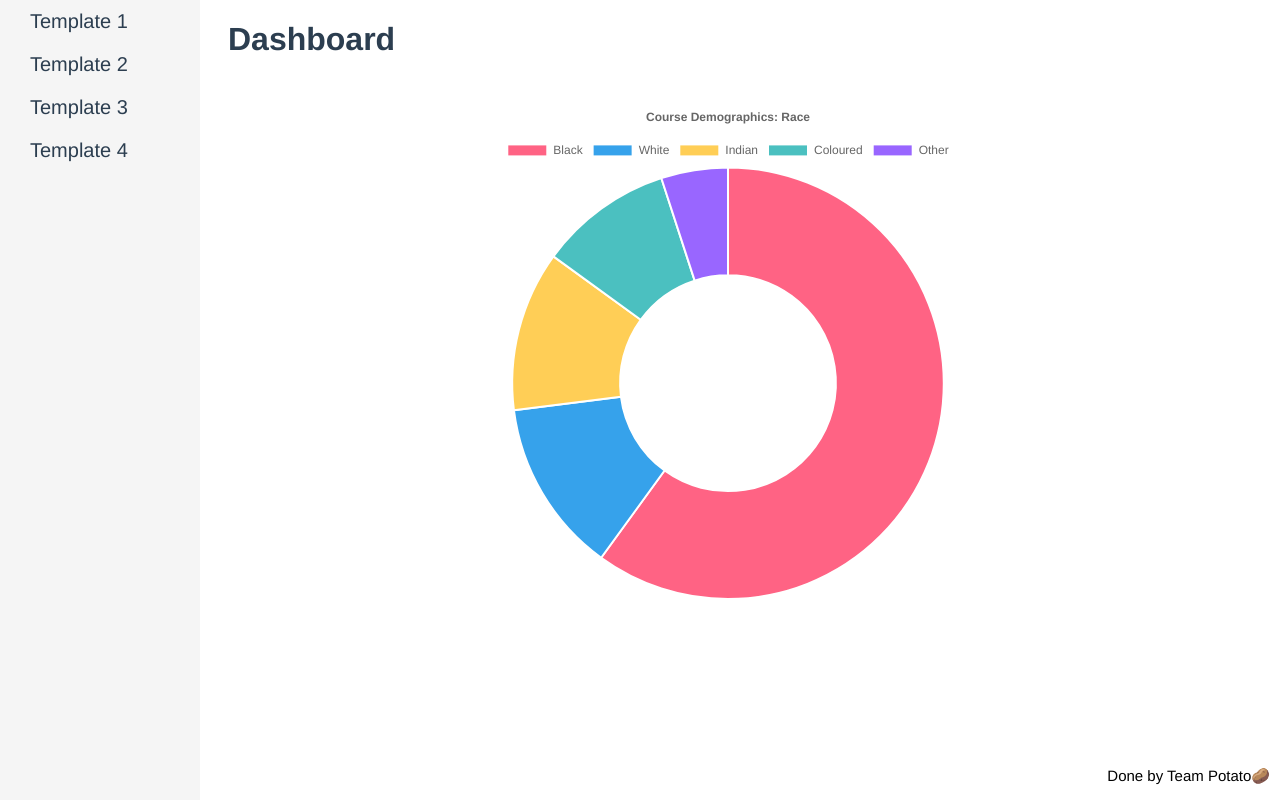
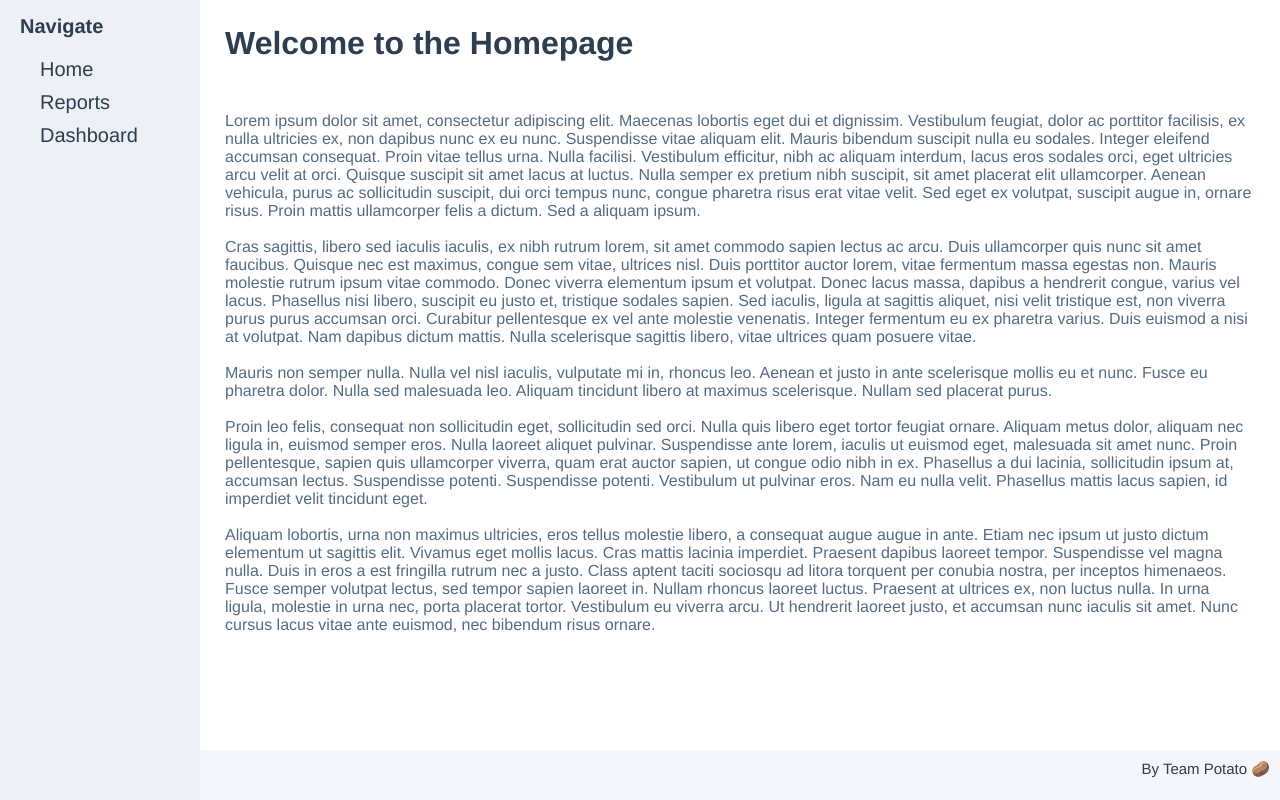
Before and after one commit to nishai/SDP-Dashboard-frontend, a Vue app: page /#/ in a window 1280 px wide. Built offline with nearby package versions, Linux system fonts and the light colour scheme.

Commit message:
Routing support for multiple pages, updated css, example component which has data passed to it (Heading.vue)

```diff
--- a/src/App.vue
+++ b/src/App.vue
@@ -1,41 +1,68 @@
 <template>
   <div id="app">
     <Sidebar/>
-    <Dashboard/>
-    <div id = "footer" class="footer">
-        <p>Done by Team Potato🥔</p>
+    <div id="app-content">
+      <router-view id="app-view"></router-view>
+      <div id="footer" class="footer">
+          <p>By Team Potato 🥔</p>
+      </div>
     </div>
-    <Chart/>
   </div>
 </template>
 
 <script>
-import Sidebar from './components/Sidebar';
-import Dashboard from './components/Dashboard';
-import Chart from './components/Chart';
+import Sidebar from './components/Sidebar.vue';
 
 export default {
   name: 'App',
   components: {
     Sidebar,
-    Dashboard,
-    Chart,
   },
 };
 </script>
 
 <style>
+
+html,body {
+  height:100%;
+  width: 100%;
+}
+
+* {
+  margin: 0;
+  padding: 0;
+  /* border: 1px solid black; */
+}
+
 #app {
   font-family: 'Avenir', Helvetica, Arial, sans-serif;
   -webkit-font-smoothing: antialiased;
   -moz-osx-font-smoothing: grayscale;
+  width: 100%;
+  height: 100%;
 }
 
 #footer {
-  position: fixed;
   right: 0;
-  bottom: 0;
-  padding-right: 10px;
+  padding: 10px;  /* padding is added on to width */
+  width: calc(100% - 20px); /* make sure to keep up to date with sidebar */
+  margin-left: 0px; /* make sure to keep up to date with sidebar */
+
+  color: #2c3e50;
+  text-align: right;
+  background: #f4f6fb;
   font-size: 15px;
+  height: 30px;
 }
+
+#app-content {
+    margin-left: 200px;
+    width: calc(100% - 200px);
+    height: 100%;
+}
+
+#app-view {
+    min-height: calc(100% - 30px - 2*10px);
+}
+
 </style>
--- a/src/components/Chart.vue
+++ b/src/components/Chart.vue
@@ -40,9 +40,14 @@ export default {
 </script>
 
 <style>
-#chart_div {
-    margin-left: 200px;
-    padding: 20px;
-    width: 1000px;
-}
+/* #chart_div { */
+    /* margin-left: 200px;
+    width: calc(100% - 200px);
+    height: 100%;
+    border: 1px solid black; */
+/* } */
+/* #chart { */
+    /* width: 400px; */
+    /* border: 1px solid red; */
+/* } */
 </style>
--- a/src/components/Dashboard.vue
+++ /dev/null
@@ -1,20 +0,0 @@
-<template>
-    <div id="stuff">
-      <h1>Dashboard</h1>
-    </div>
-</template>
-
-<script>
-export default {
-  name: 'Dashboard',
-};
-</script>
-
-<style>
-
-#stuff {
-  margin-left: 200px;
-  padding-left: 20px;
-  color: #2c3e50;
-}
-</style>
--- /dev/null
+++ b/src/components/Heading.vue
@@ -0,0 +1,22 @@
+<template>
+    <div id="heading">
+      <h1>{{ heading_text }}</h1>
+    </div>
+</template>
+
+<script>
+export default {
+  name: 'Heading',
+  props: {
+    heading_text: String
+  },
+};
+</script>
+
+<style>
+
+#heading {
+  padding: 25px;
+  color: #2c3e50;
+}
+</style>
--- a/src/components/Sidebar.vue
+++ b/src/components/Sidebar.vue
@@ -1,15 +1,32 @@
 <template>
     <div id="sidebar" class="sidenav">
-      <a href="#">Template 1</a>
-      <a href="#">Template 2</a>
-      <a href="#">Template 3</a>
-      <a href="#">Template 4</a>
+      <div id=sidebar_heading> Navigate </div>
+      <div id="sidebar_links" v-for="item in links" :key="item.path">
+        <router-link :to="item.path"> {{ item.name }} </router-link>
+      </div>
     </div>
 </template>
 
 <script>
 export default {
   name: 'Sidebar',
+  data() {
+    return { links: [
+        {
+          name: "Home",
+          path: "/"
+        },
+        {
+          name: "Reports",
+          path: "/reports"
+        },
+        {
+          name: "Dashboard",
+          path: "/dashboard"
+        },
+      ],
+    };
+  },
 };
 </script>
 
@@ -19,18 +36,27 @@ export default {
   left: 0;
   height: 100%;
   width: 200px;
+
   position: fixed;
   position: fixed;
-  background-color:whitesmoke;
+  background-color:#edf0f4;
+
+  color: #2c3e50;
+  font-size: 20px;
+  display: block;
 }
 
 #sidebar a{
-  font-family: 'Avenir', Helvetica, Arial, sans-serif;
   color: #2c3e50;
   font-size: 20px;
-  padding: 10px 30px;
+  padding: 5px 40px;
   text-decoration: none;
   display: block;
 }
 
+#sidebar_heading {
+  font-weight: bold;
+  padding: 15px 20px;
+}
+
 </style>
--- /dev/null
+++ b/src/pages/Dashboard.vue
@@ -0,0 +1,27 @@
+<template>
+  <div id="dashboard">
+    <Heading heading_text="Example Dashboard"></Heading>
+    <p id="content"> This is just an example page </p>
+    <Chart></Chart>
+  </div>
+</template>
+
+<script>
+import Heading from '../components/Heading.vue';
+import Chart from '../components/Chart.vue';
+
+export default {
+  name: 'Dashboard',
+  components: {
+    Heading,
+    Chart,
+  },
+};
+</script>
+
+<style>
+#content {
+  padding: 25px;
+  color: #536c85;
+}
+</style>
--- /dev/null
+++ b/src/pages/Home.vue
@@ -0,0 +1,34 @@
+<template>
+  <div id="reports">
+    <Heading heading_text="Welcome to the Homepage"></Heading>
+    <p id=content>
+      Lorem ipsum dolor sit amet, consectetur adipiscing elit. Maecenas lobortis eget dui et dignissim. Vestibulum feugiat, dolor ac porttitor facilisis, ex nulla ultricies ex, non dapibus nunc ex eu nunc. Suspendisse vitae aliquam elit. Mauris bibendum suscipit nulla eu sodales. Integer eleifend accumsan consequat. Proin vitae tellus urna. Nulla facilisi. Vestibulum efficitur, nibh ac aliquam interdum, lacus eros sodales orci, eget ultricies arcu velit at orci. Quisque suscipit sit amet lacus at luctus. Nulla semper ex pretium nibh suscipit, sit amet placerat elit ullamcorper. Aenean vehicula, purus ac sollicitudin suscipit, dui orci tempus nunc, congue pharetra risus erat vitae velit. Sed eget ex volutpat, suscipit augue in, ornare risus. Proin mattis ullamcorper felis a dictum. Sed a aliquam ipsum.
+      <br><br>
+      Cras sagittis, libero sed iaculis iaculis, ex nibh rutrum lorem, sit amet commodo sapien lectus ac arcu. Duis ullamcorper quis nunc sit amet faucibus. Quisque nec est maximus, congue sem vitae, ultrices nisl. Duis porttitor auctor lorem, vitae fermentum massa egestas non. Mauris molestie rutrum ipsum vitae commodo. Donec viverra elementum ipsum et volutpat. Donec lacus massa, dapibus a hendrerit congue, varius vel lacus. Phasellus nisi libero, suscipit eu justo et, tristique sodales sapien. Sed iaculis, ligula at sagittis aliquet, nisi velit tristique est, non viverra purus purus accumsan orci. Curabitur pellentesque ex vel ante molestie venenatis. Integer fermentum eu ex pharetra varius. Duis euismod a nisi at volutpat. Nam dapibus dictum mattis. Nulla scelerisque sagittis libero, vitae ultrices quam posuere vitae.
+      <br><br>
+      Mauris non semper nulla. Nulla vel nisl iaculis, vulputate mi in, rhoncus leo. Aenean et justo in ante scelerisque mollis eu et nunc. Fusce eu pharetra dolor. Nulla sed malesuada leo. Aliquam tincidunt libero at maximus scelerisque. Nullam sed placerat purus.
+      <br><br>
+      Proin leo felis, consequat non sollicitudin eget, sollicitudin sed orci. Nulla quis libero eget tortor feugiat ornare. Aliquam metus dolor, aliquam nec ligula in, euismod semper eros. Nulla laoreet aliquet pulvinar. Suspendisse ante lorem, iaculis ut euismod eget, malesuada sit amet nunc. Proin pellentesque, sapien quis ullamcorper viverra, quam erat auctor sapien, ut congue odio nibh in ex. Phasellus a dui lacinia, sollicitudin ipsum at, accumsan lectus. Suspendisse potenti. Suspendisse potenti. Vestibulum ut pulvinar eros. Nam eu nulla velit. Phasellus mattis lacus sapien, id imperdiet velit tincidunt eget.
+      <br><br>
+      Aliquam lobortis, urna non maximus ultricies, eros tellus molestie libero, a consequat augue augue in ante. Etiam nec ipsum ut justo dictum elementum ut sagittis elit. Vivamus eget mollis lacus. Cras mattis lacinia imperdiet. Praesent dapibus laoreet tempor. Suspendisse vel magna nulla. Duis in eros a est fringilla rutrum nec a justo. Class aptent taciti sociosqu ad litora torquent per conubia nostra, per inceptos himenaeos. Fusce semper volutpat lectus, sed tempor sapien laoreet in. Nullam rhoncus laoreet luctus. Praesent at ultrices ex, non luctus nulla. In urna ligula, molestie in urna nec, porta placerat tortor. Vestibulum eu viverra arcu. Ut hendrerit laoreet justo, et accumsan nunc iaculis sit amet. Nunc cursus lacus vitae ante euismod, nec bibendum risus ornare.
+    </p>
+  </div>
+</template>
+
+<script>
+import Heading from '../components/Heading.vue';
+
+export default {
+  name: 'Home',
+  components: {
+    Heading,
+  },
+};
+</script>
+
+<style>
+#content {
+  padding: 25px;
+  color: #536c85;
+}
+</style>
--- /dev/null
+++ b/src/pages/Reports.vue
@@ -0,0 +1,27 @@
+<template>
+  <div id="reports">
+    <Heading heading_text="Example Chart"></Heading>
+    <p id="content"> This is just an example page </p>
+    <Chart></Chart>
+  </div>
+</template>
+
+<script>
+import Heading from '../components/Heading.vue';
+import Chart from '../components/Chart.vue';
+
+export default {
+  name: 'Reports',
+  components: {
+    Heading,
+    Chart,
+  },
+};
+</script>
+
+<style>
+#content {
+  padding: 25px;
+  color: #536c85;
+}
+</style>
--- a/src/router/routes.js
+++ b/src/router/routes.js
@@ -1,4 +1,6 @@
-import App from '../App.vue';
+import Dashboard from '../pages/Dashboard.vue';
+import Reports from '../pages/Reports.vue';
+import Home from '../pages/Home.vue';
 
 /* Define the routes */
 
@@ -6,14 +8,17 @@ const routes = [
   {
     path: '/',
     name: 'Home',
-    component: App,
-    children: [
-      {
-        path: 'report',
-        name: 'Reports',
-        component: App,
-      },
-    ],
+    component: Home,
+  },
+  {
+    path: '/reports',
+    name: 'Reports',
+    component: Reports,
+  },
+  {
+    path: '/dashboard',
+    name: 'Dashboard',
+    component: Dashboard,
   },
   {
     path: '*',
```
